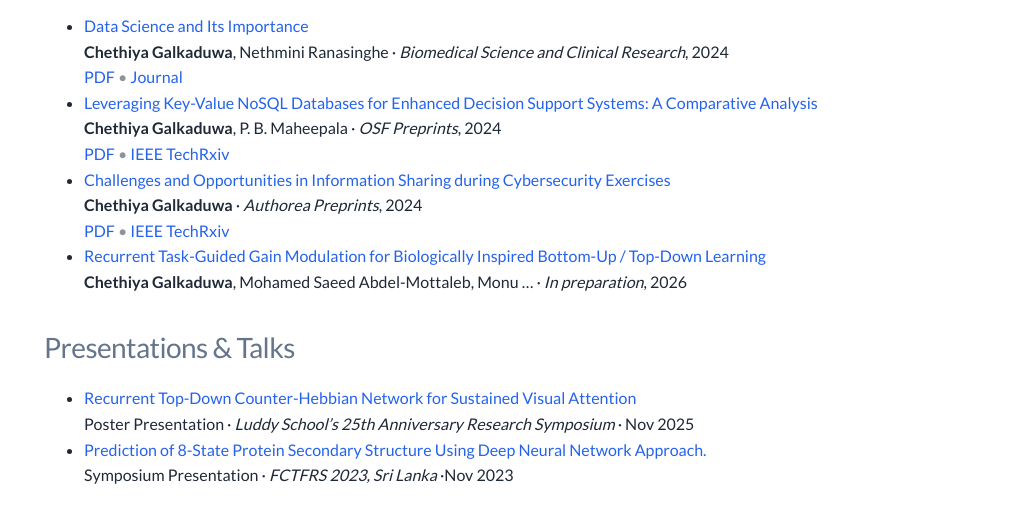
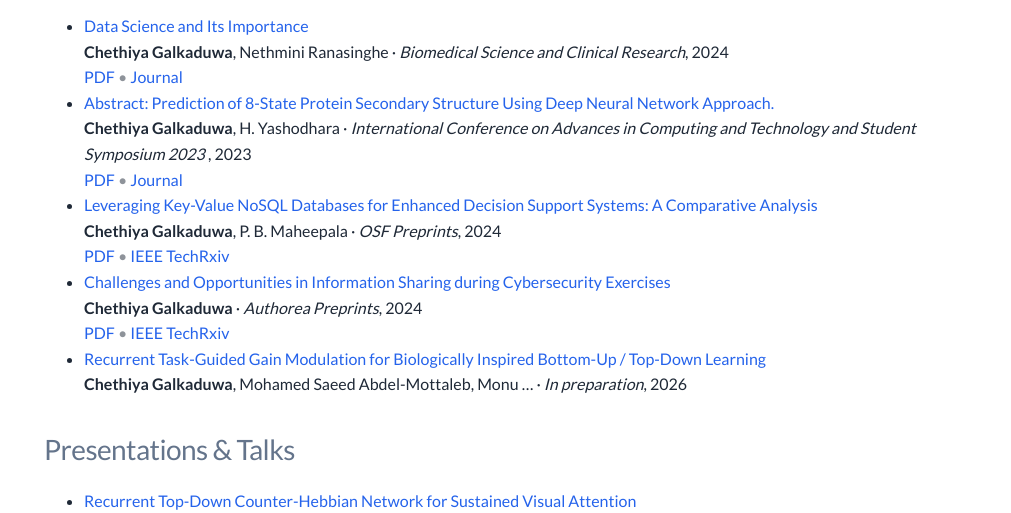
Before and after one commit to chethiyagalkaduwa/chethiyagalkaduwa.github.io, a plain HTML site: page index.html in a window 1280 px wide. Shown: the part 1073-1586 px from the top of the page, without its empty margins (128-1139 px from the left). Drawn offline with Linux system fonts and the light colour scheme.

Commit message:
update publications

```diff
--- a/index.html
+++ b/index.html
@@ -329,6 +329,22 @@
               <strong>Chethiya Galkaduwa</strong>, Nethmini Ranasinghe
               <span class="sep">·</span>
               <em>Biomedical Science and Clinical Research</em>, 2024
+            </div>
+            <div class="pub-links">
+              <a href="https://www.opastpublishers.com/open-access-articles/data-science-and-its-importance.pdf" target="_blank" rel="noopener">PDF</a>
+              <span class="dot">•</span>
+              <a href="https://www.opastpublishers.com/journal/biomedical-science-and-clinical-research" target="_blank" rel="noopener">Journal</a>
+            </div>
+          </li>
+
+          <li class="pub">
+            <div class="pub-title">
+              <a>Abstract: Prediction of 8-State Protein Secondary Structure Using Deep Neural Network Approach.</a>
+            </div>
+            <div class="pub-meta">
+              <strong>Chethiya Galkaduwa</strong>, H. Yashodhara
+              <span class="sep">·</span>
+              <em>International Conference on Advances in Computing and Technology and Student Symposium 2023 </em>, 2023
             </div>
             <div class="pub-links">
               <a href="https://www.opastpublishers.com/open-access-articles/data-science-and-its-importance.pdf" target="_blank" rel="noopener">PDF</a>
```
